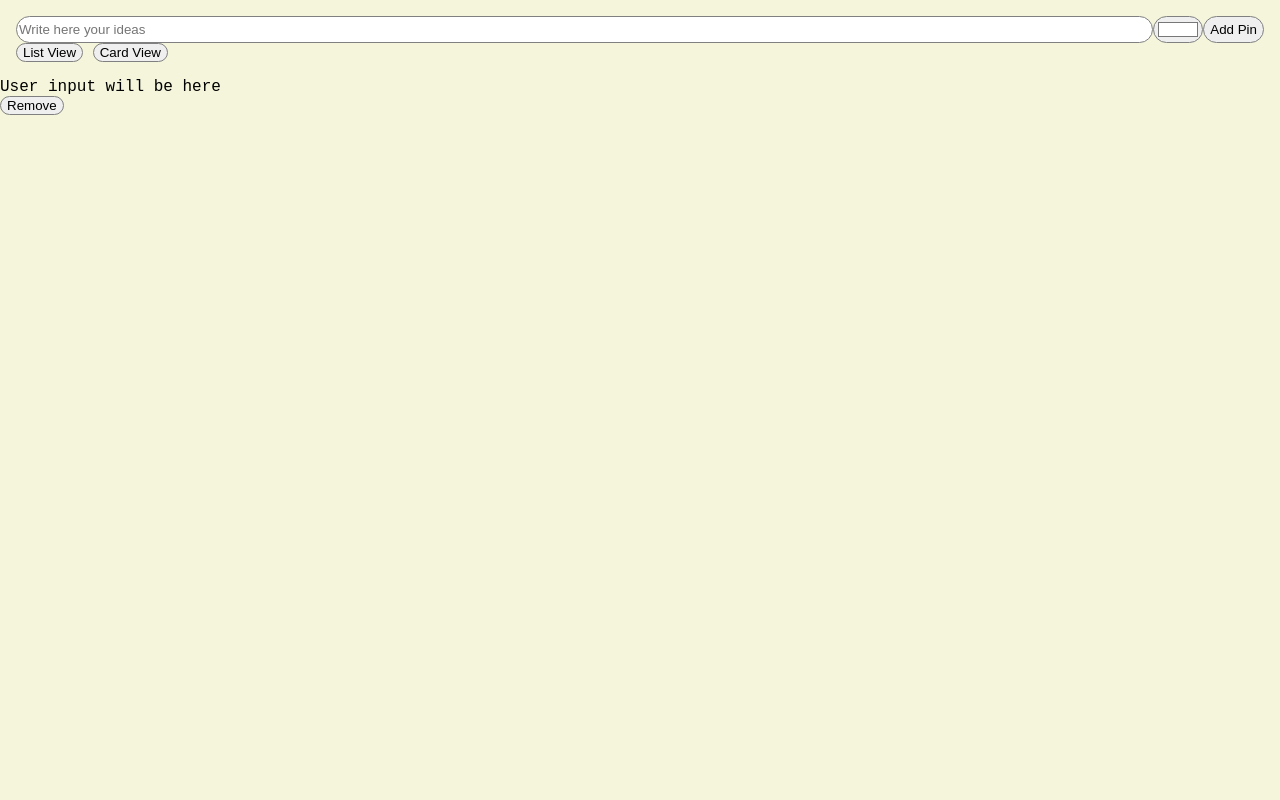
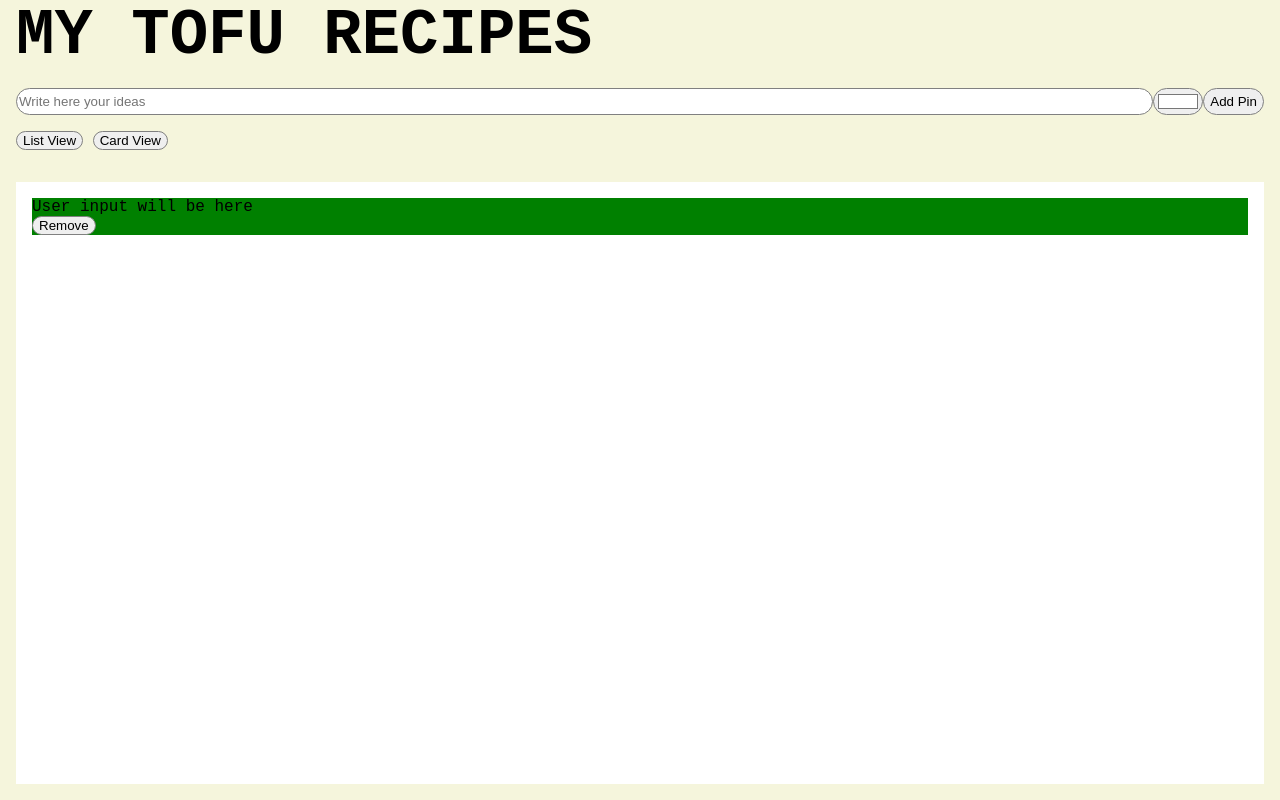
Before and after one commit to alevanella-boop/MAInD-Creative-Coding-Findations-2025, a plain HTML site: page SUBMISSIONS/EXERCISE 1/index.html in a window 1280 px wide. Drawn offline with Linux system fonts and the light colour scheme.

Commit message:
some css

```diff
--- a/SUBMISSIONS/EXERCISE 1/Assets/style.css
+++ b/SUBMISSIONS/EXERCISE 1/Assets/style.css
@@ -25,6 +25,16 @@ html {
 
 body {
   background-color: #f5f5dc;
+  display: flex;
+  flex-direction: column;
+  height: 100vh;
+}
+
+h1 {
+  font-size: 4rem;
+  font-weight: bold;
+  text-transform: uppercase;
+  padding: 0 1rem;
 }
 
 header {
@@ -43,8 +53,30 @@ input, button {
   width: 100%;
   display: flex;
   gap: 0,2rem;
+  margin-bottom: 1rem;
 }
 
 #text-input {
  flex-grow: 1;
 }
+
+main {
+  padding: 1rem;
+  background-color: white;
+  flex-grow: 1;
+  margin: 1rem;
+}
+
+li {
+  list-style-type: none;
+}
+
+ul.list li {
+  padding: 0rem;
+  background-color: green;
+}
+
+ul.card li {
+  padding: 2rem;
+  background-color: aqua;
+}
--- a/SUBMISSIONS/EXERCISE 1/index.html
+++ b/SUBMISSIONS/EXERCISE 1/index.html
@@ -10,6 +10,10 @@
 
 </head>
 <body>
+    <h1>
+     My Tofu Recipes
+     </h1>
+
     <header>
         <form id="input-form">
          <input type="text" id="text-input" placeholder="Write here your ideas">
@@ -33,7 +37,7 @@
 
     <main>
 
-        <ul>
+        <ul class="list">
             <li>
                 <p>
                     User input will be here
```
